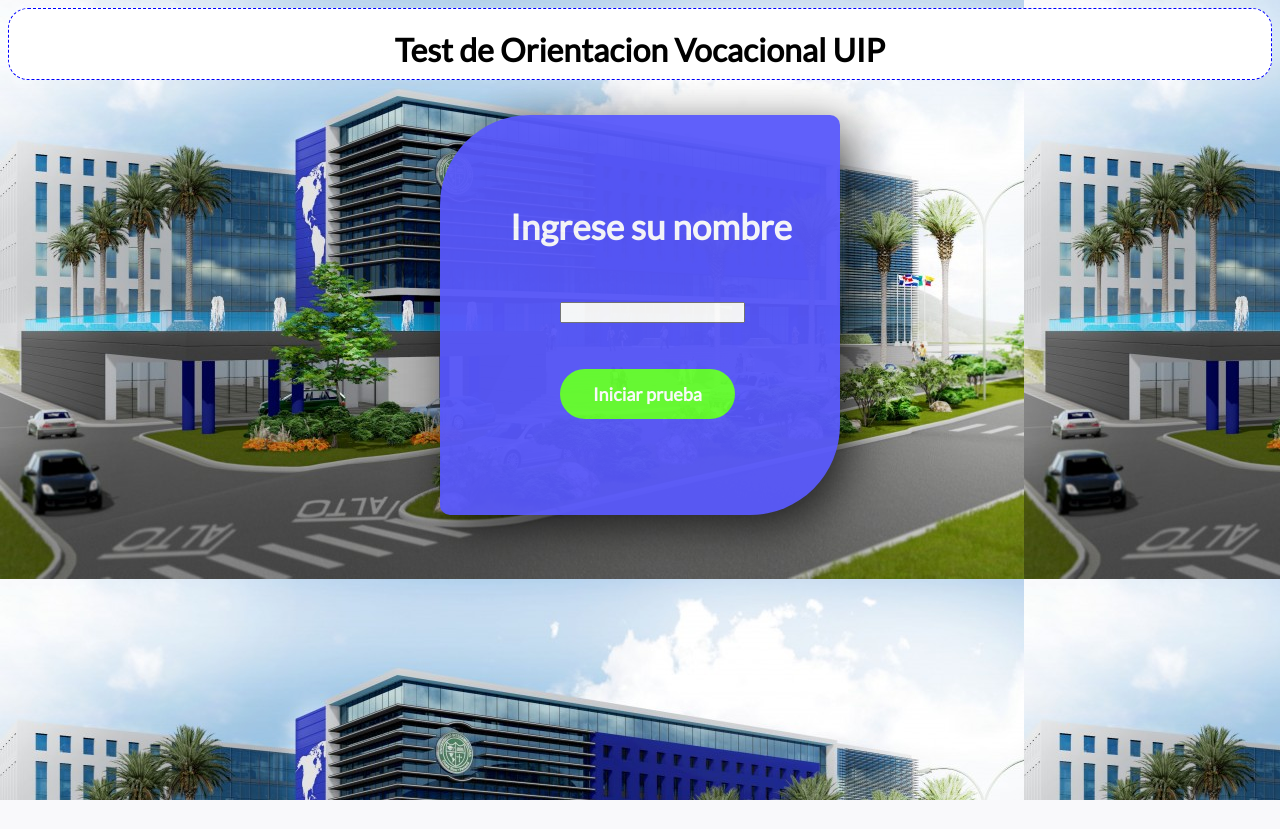
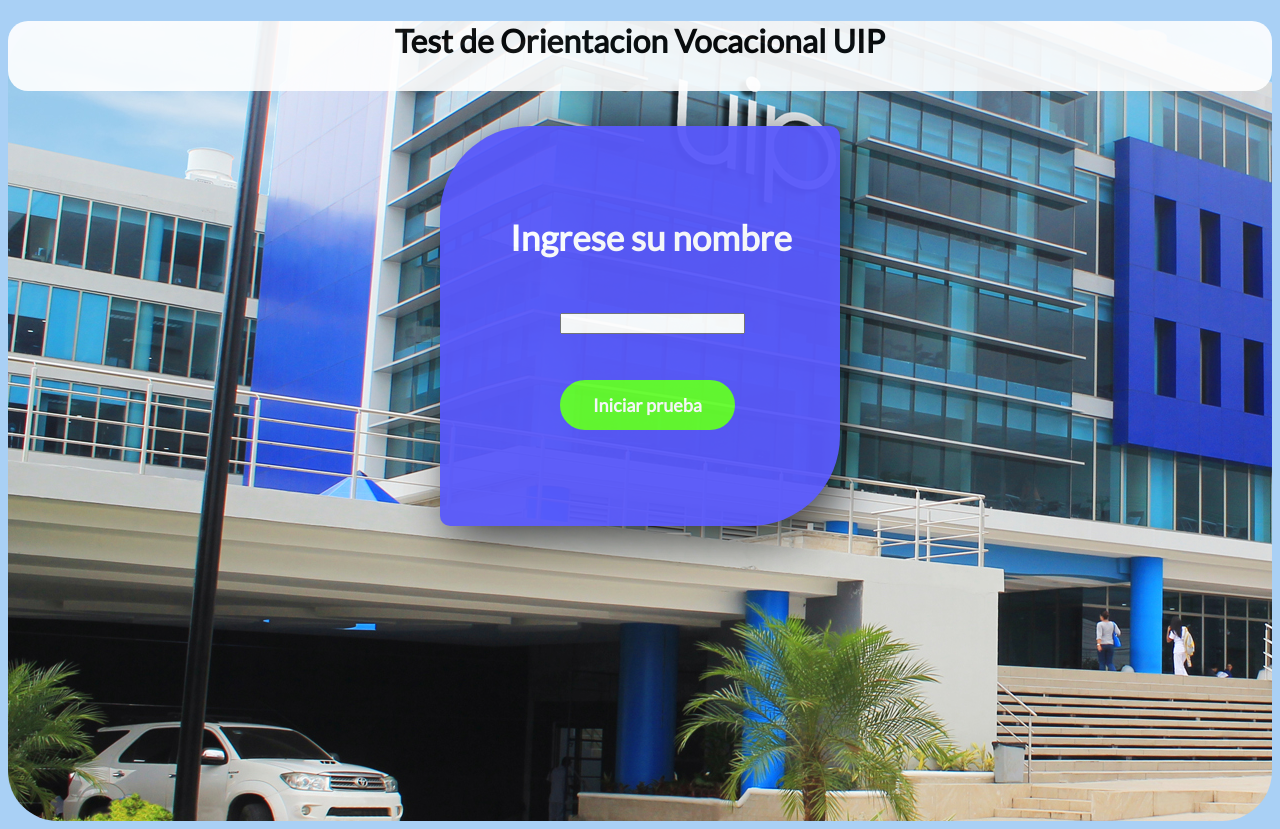
Before and after one commit to hakuruklis/PROYECTO-PCIII, a Flask app: page / in a window 1280 px wide. Before the commit the page ends 800 px from the top, so only its background shows below. Run offline with Flask 2, Linux system fonts and the light colour scheme.

Commit message:
Imagen de fondo 2

```diff
--- a/ProyectoFinal/app/Static/Styles/style1.css
+++ b/ProyectoFinal/app/Static/Styles/style1.css
@@ -32,8 +32,9 @@
     margin-top:20px;
 }
 .encabezado{
+    opacity:0.9;
     height:70px;
-    border:1px dashed blue;
+    border:1px;
     text-align:center;
     font-family:'Lato';
     border-radius:20px;
@@ -48,5 +49,16 @@
     font-weight:bold;
 }
 body{
-    background-image: url("uip1.jpg");
+    height:800px;
+    background-image: url("uipimg1.jpg");
+    background-repeat: no-repeat;
+    background-position: -60px;
+    background-color:#A9D0F5;
+    -webkit-border-radius: 50px;
+    -moz-border-radius: 50px;
+    border-radius: 50px;
+    border:none;
 }
+html{
+    background-color:#A9D0F5;
+}
```
Also changed, not shown: ProyectoFinal/app/Static/Styles/UIP1.jpg (deleted), ProyectoFinal/app/Static/Styles/uipimg1.jpg (added).
